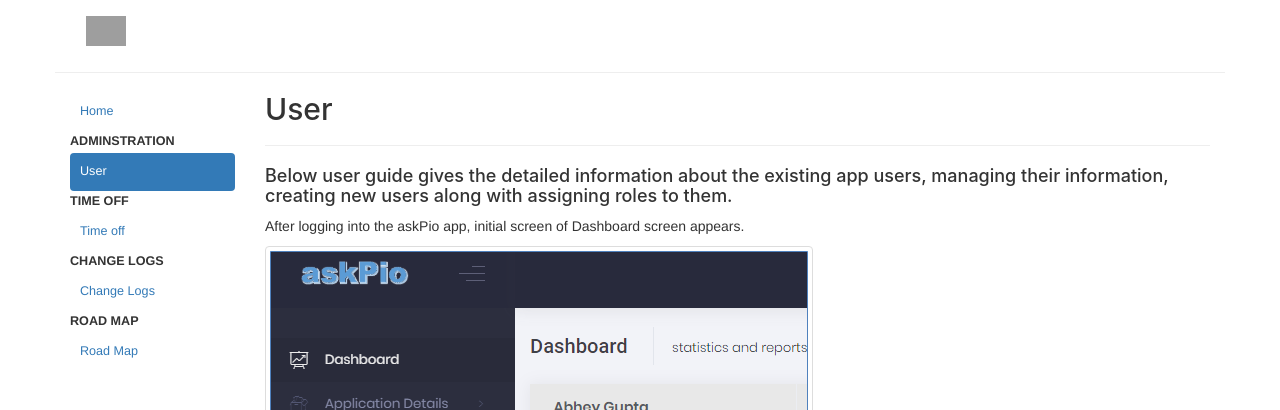
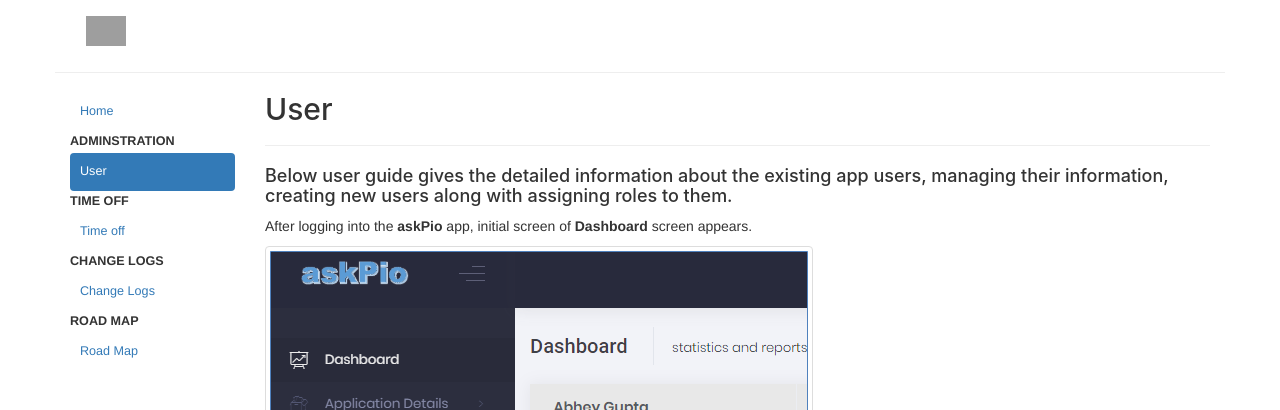
Before and after one commit to Harshgupta71/askPio_Documentation, a Jekyll site: the page built from _posts/2019-01-01-Users.md, in a window 1280 px wide. Shown: the top 410 px of the page. Built offline with Jekyll 4.4.1, drawn with Linux system fonts in a browser that asks for light colours; comment, search, counter and statistics services are not loaded; grey boxes are pictures that could not be loaded.

```diff
--- a/_posts/2019-01-01-Users.md
+++ b/_posts/2019-01-01-Users.md
@@ -7,6 +7,6 @@ date: 2019-01-01 15:39:29
 
 #### Below user guide  gives the detailed information about the existing app users, managing their information, creating new users along with assigning roles to them.
 
-After logging into the askPio app, initial screen of Dashboard screen appears.
+After logging into the **askPio** app, initial screen of **Dashboard** screen appears.
 
 <img src="https://help.askpio.com/assets/images/user/gotouser.png" alt="Download angular" class="img-thumbnail" />
```
